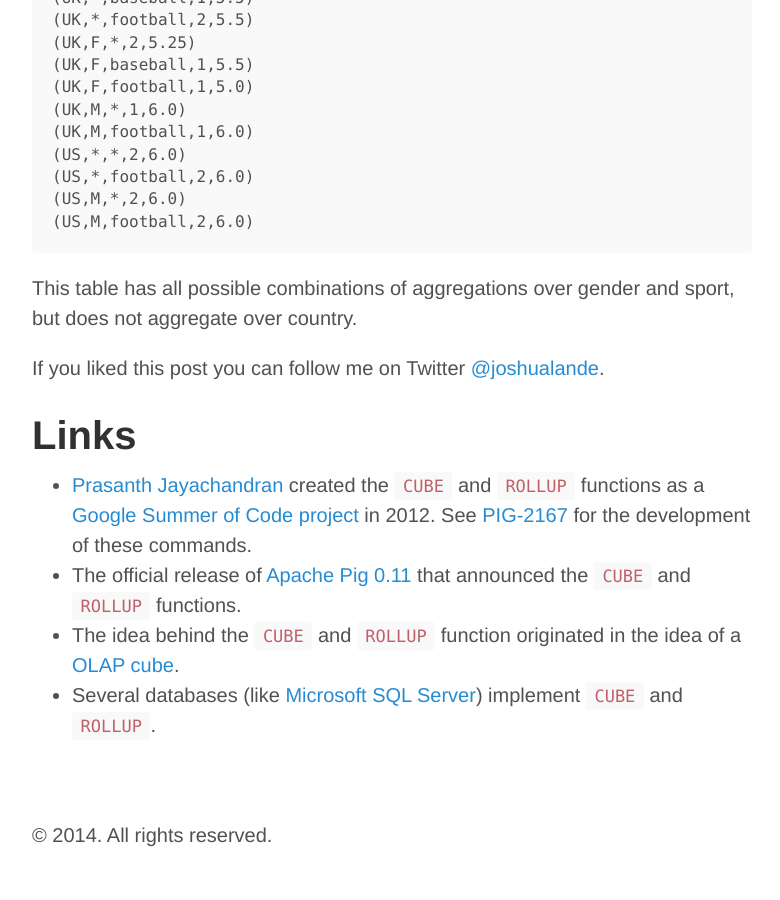
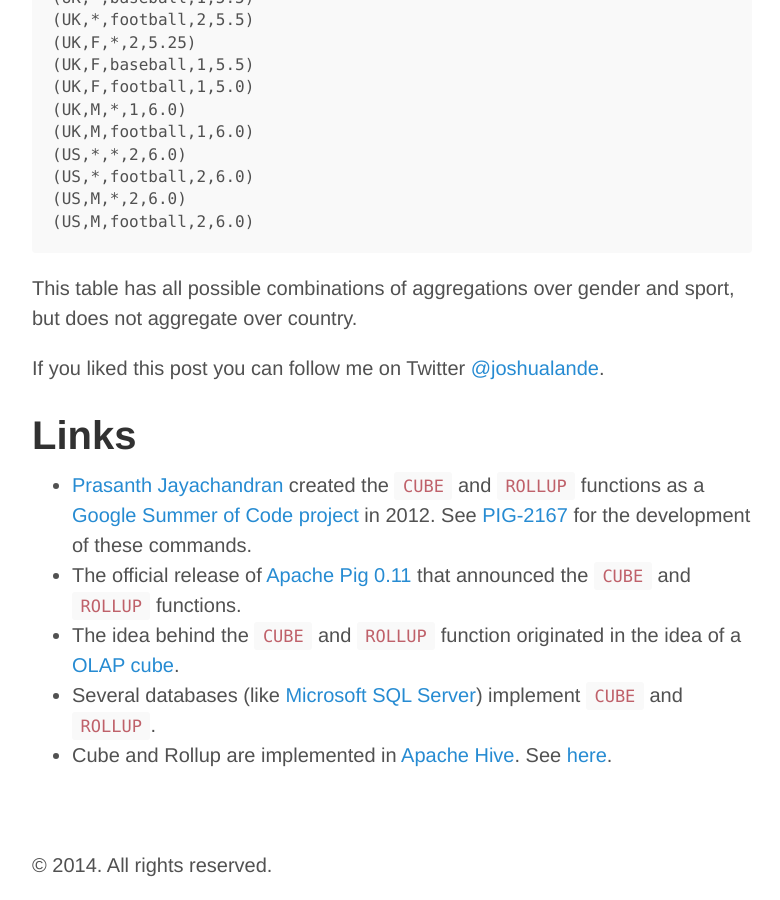
Before and after one commit to joshualande/joshualande.github.io, a Jekyll site: the page built from _posts/2014-02-11-cube-rollup-pig-data-science.md, in a window 1280 px wide and 900 px high, scrolled down 11521 px. Shown: the whole window, without its empty margins (248-1028 px from the left). Built offline with Jekyll 4.4.1, drawn with Linux system fonts in a browser that asks for light colours; Markdown is read by kramdown in place of the engine named in the settings; before the commit the page ends 12391 px from its top, so only the background shows below that.

Commit message:
Update 2014-02-11-cube-rollup-pig-data-science.md

```diff
--- a/_posts/2014-02-11-cube-rollup-pig-data-science.md
+++ b/_posts/2014-02-11-cube-rollup-pig-data-science.md
@@ -507,3 +507,4 @@ idea of a [OLAP cube](http://en.wikipedia.org/wiki/OLAP_cube).
 * Several databases (like
 [Microsoft SQL Server](http://technet.microsoft.com/en-us/library/ms175939)) implement
 `CUBE` and `ROLLUP`.
+* Cube and Rollup are implemented in [Apache Hive](http://hive.apache.org/). See [here](https://cwiki.apache.org/confluence/display/Hive/Enhanced+Aggregation,+Cube,+Grouping+and+Rollup#EnhancedAggregation,Cube,GroupingandRollup-CubesandRollups).
```
